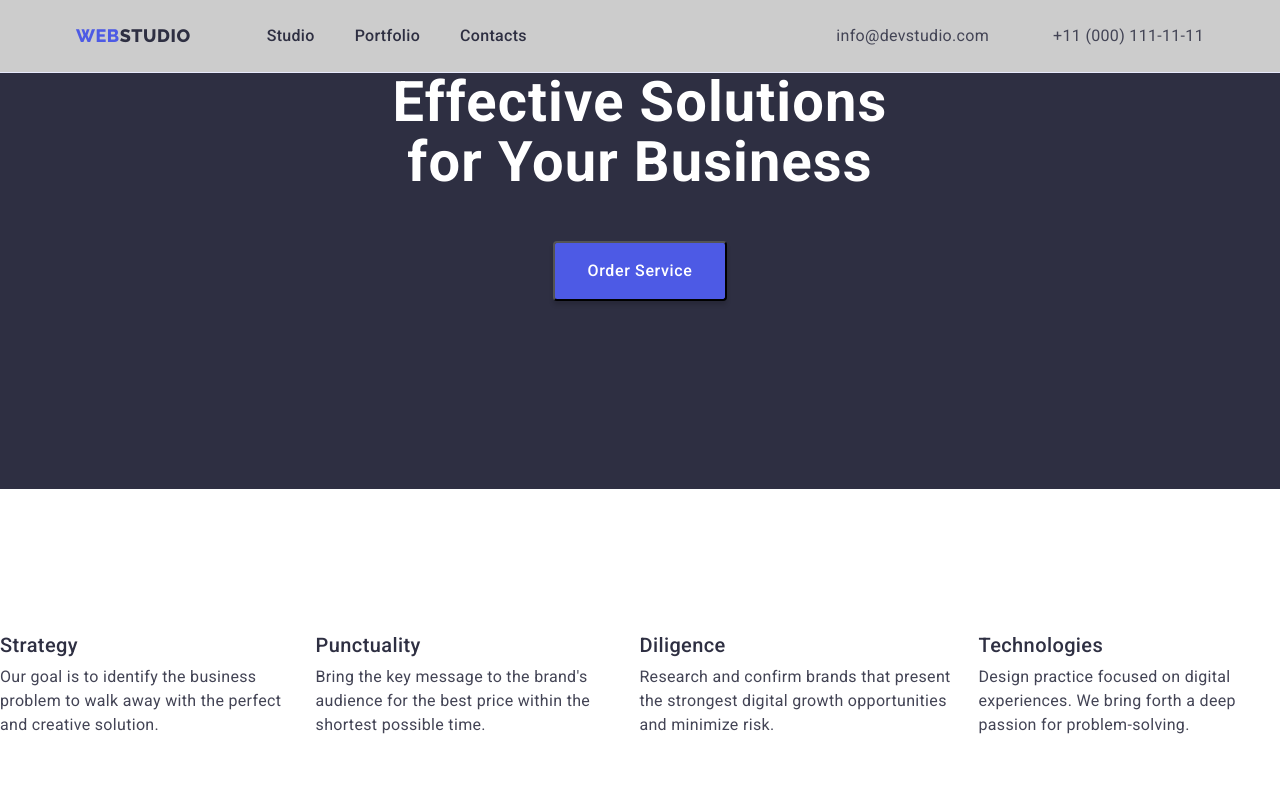
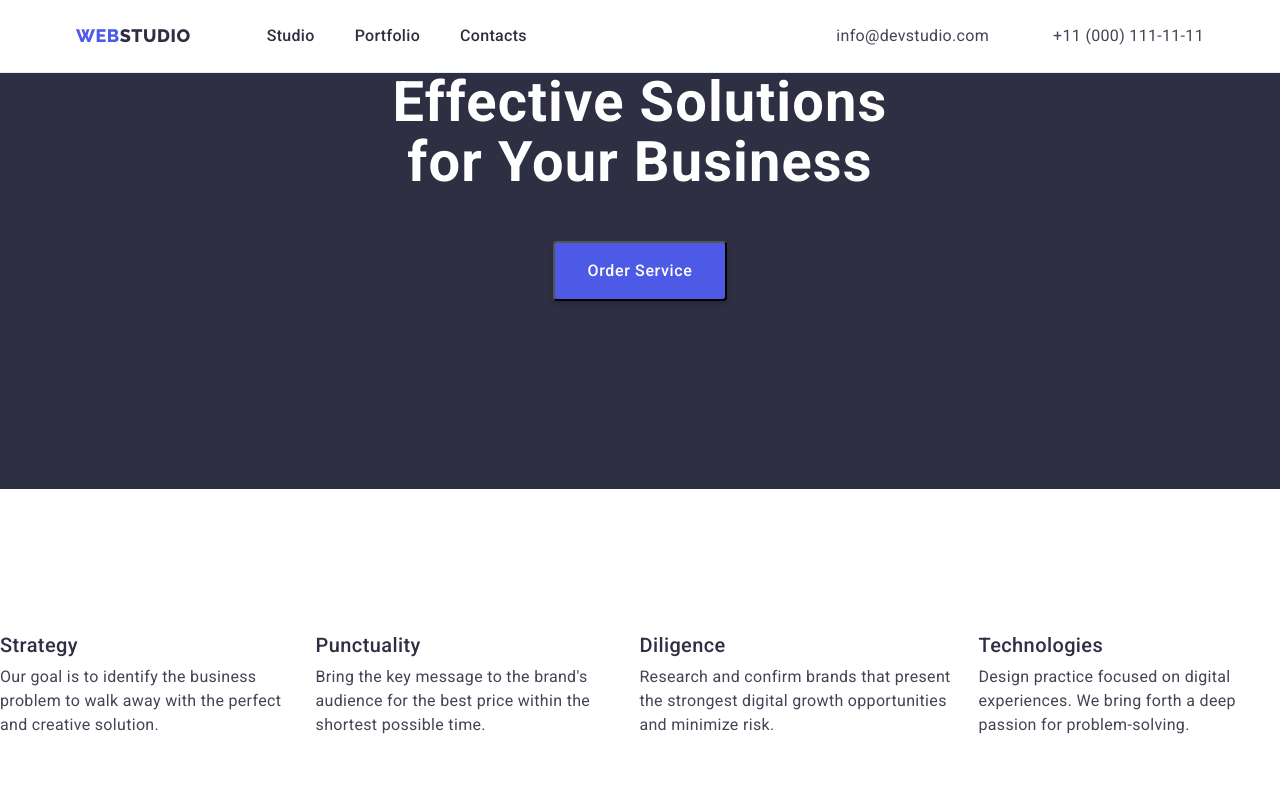
Before and after one commit to Maryna-Lasitsyna/goit-markup-hw-03, a plain HTML site: page index.html in a window 1280 px wide. Shown: the top 800 px of the page. Drawn offline with nearby package versions, Linux system fonts and the light colour scheme.

Commit message:
Update styles.css

```diff
--- a/css/styles.css
+++ b/css/styles.css
@@ -75,7 +75,7 @@ html {
 /*----------------- HEADER --------------- */
 .header-page {
   background: var(--main-background-color);
-  background-color: #ccc;
+  background-color: var(--main-background-color);
   border-bottom: 1px solid #e7e9fc;
 }
 .header-container {
```
